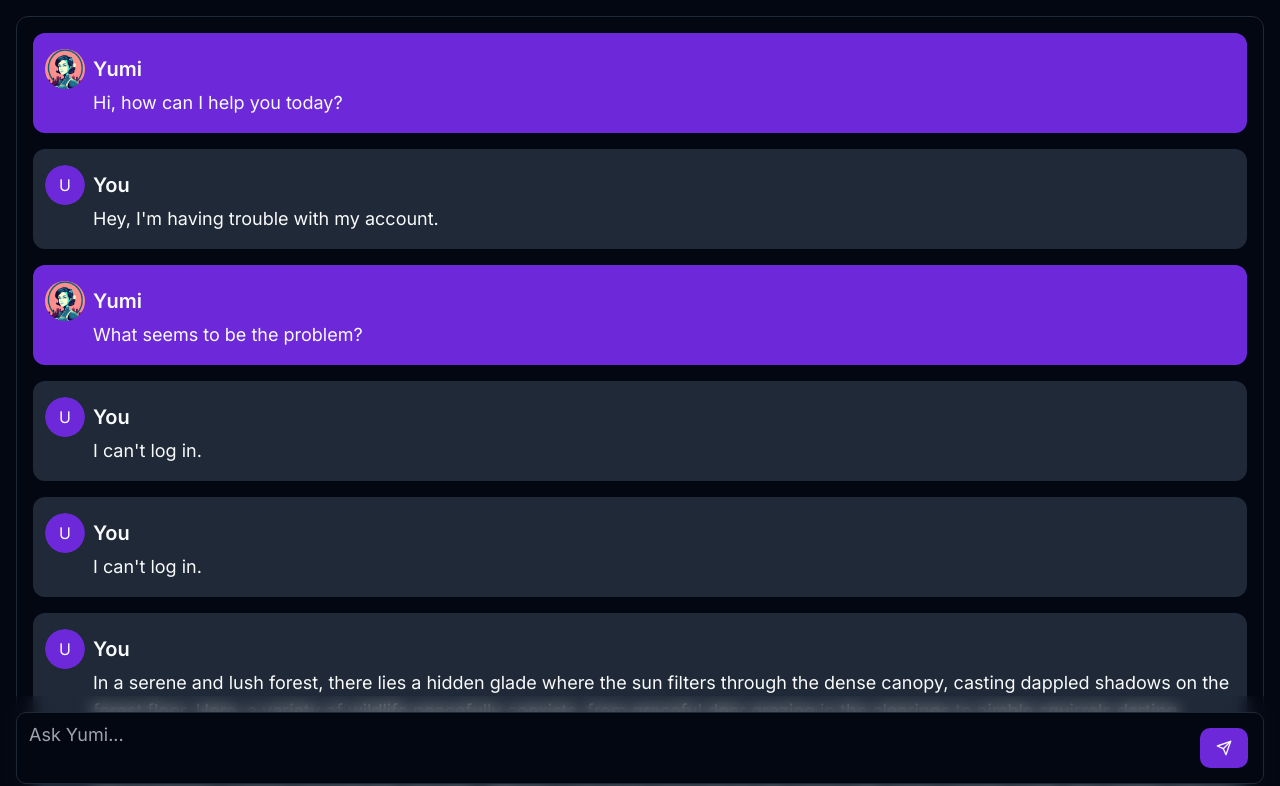
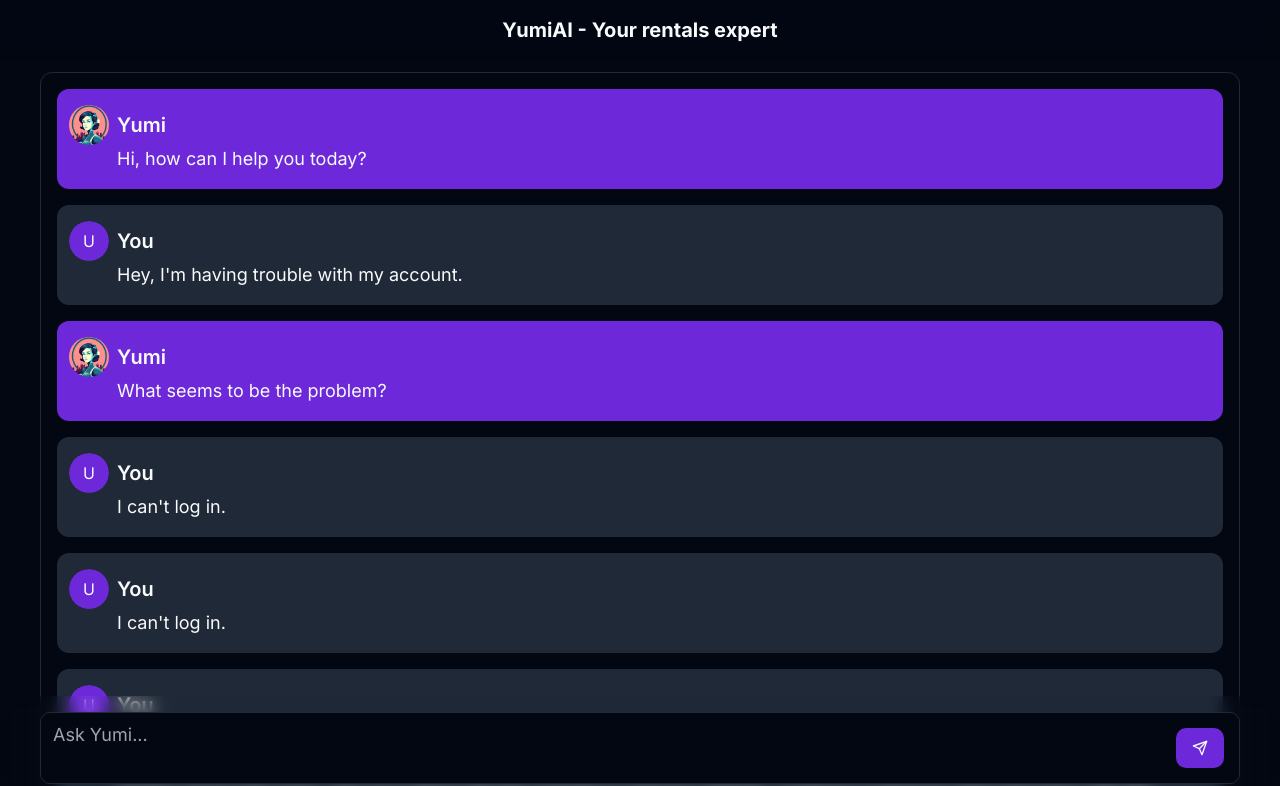
Before and after one commit to aadeexyz/lu-gdsc-hackathon, a Next.js app: page /chat in a window 1280 px wide. Shown: the top 786 px of the page. Built offline with nearby package versions, Linux system fonts and the light colour scheme.

Commit message:
added navbar

```diff
--- a/src/app/chat/page.tsx
+++ b/src/app/chat/page.tsx
@@ -147,7 +147,7 @@ const Chat = () => {
                 ))}
             </div>
 
-            <div className="fixed flex inset-x-0 bottom-0 bg-transparent backdrop-blur p-4 text-white">
+            <div className="fixed flex inset-x-0 bottom-0 bg-transparent backdrop-blur p-4 px-10 text-white">
                 <div className="relative flex items-end w-full">
                     <Textarea
                         className="text-lg resize-none overflow-hidden min-h-[20px] w-full pr-20"
--- a/src/app/layout.tsx
+++ b/src/app/layout.tsx
@@ -1,8 +1,8 @@
 import type { Metadata } from "next";
 import { Inter } from "next/font/google";
 import { ThemeProvider } from "@/components/theme-provider";
-import { Card, CardContent } from "@/components/ui/card";
 import "./globals.css";
+import { Navbar } from "@/components/navbar";
 
 const inter = Inter({ subsets: ["latin"] });
 
@@ -24,14 +24,17 @@ const RootLayout = ({ children }: { children: React.ReactNode }) => {
               }`}
                 </style>
             </head>
-            <body className={`${inter.className} flex justify-center p-4`}>
+            <body
+                className={`${inter.className} flex justify-center p-4 px-10`}
+            >
                 <ThemeProvider
                     attribute="class"
                     defaultTheme="dark"
                     enableSystem
                     disableTransitionOnChange
                 >
-                    <div className="rounded-lg border bg-card text-card-foreground shadow-sm w-full min-h-full">
+                    <Navbar />
+                    <div className="rounded-lg border bg-card text-card-foreground shadow-sm w-full min-h-full mt-14">
                         {children}
                     </div>
                 </ThemeProvider>
--- /dev/null
+++ b/src/components/navbar.tsx
@@ -0,0 +1,11 @@
+const Navbar = () => {
+    return (
+        <>
+            <nav className="z-20 fixed inset-x-0 top-0 bg-background/50 backdrop-blur p-4 text-xl font-bold flex justify-center">
+                YumiAI - Your rentals expert
+            </nav>
+        </>
+    );
+};
+
+export { Navbar };
```
